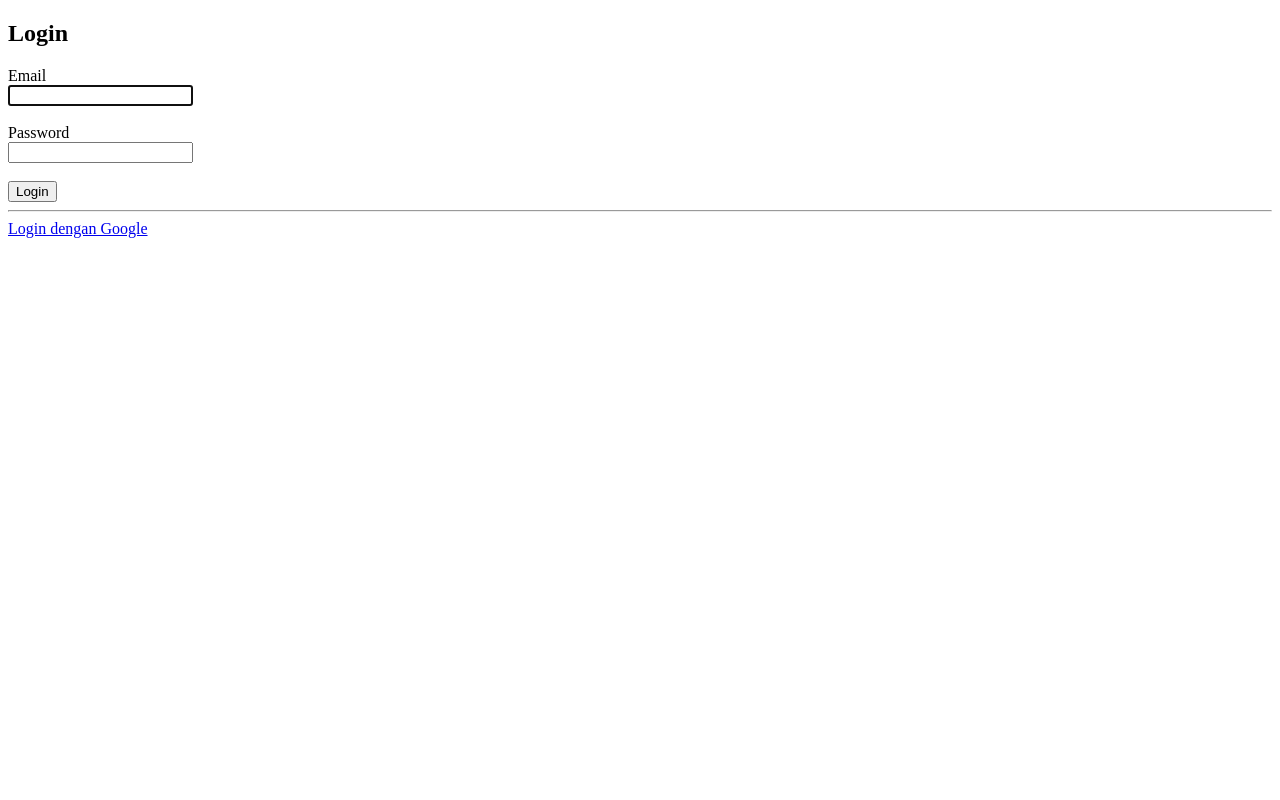
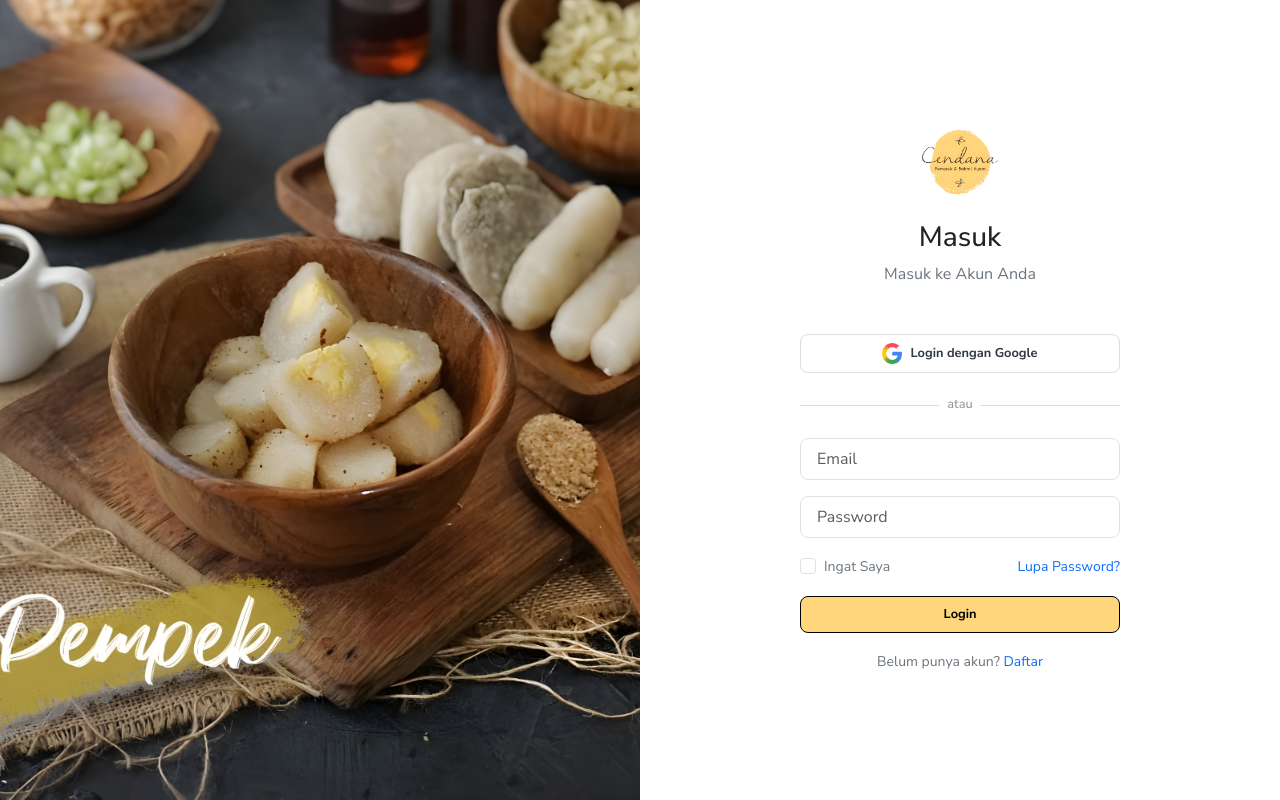
Before and after one commit to SukaMCD/Inceptum, a Laravel app: page /auth/login in a window 1280 px wide. Run offline with Laravel 12, Linux system fonts and the light colour scheme.

Commit message:
Login UI

```diff
--- /dev/null
+++ b/cendana/public/css/login.css
@@ -0,0 +1,84 @@
+@import url('https://fonts.googleapis.com/css2?family=Nunito+Sans:ital,opsz,wght@0,6..12,200..1000;1,6..12,200..1000&display=swap');
+
+.bg-holder {
+    position: absolute;
+    width: 100%;
+    min-height: 100%;
+    top: 0;
+    left: 0;
+    background-size: cover;
+    background-position: center;
+    background-image: url("../images/login_image.jpeg");
+    background-repeat: no-repeat;
+}
+
+body {
+    font-family: 'Nunito Sans', sans-serif;
+    background-color: #fff;
+}
+a img {
+    pointer-events: none;
+    user-select: none;
+}
+
+.button img {
+    pointer-events: none;
+    user-select: none;
+}
+
+.btn {
+    font-size: 0.8rem;
+    font-weight: 700;
+}
+
+.btn i {
+    vertical-align: text-top;
+}
+
+.btn-outline-custom {
+    color: #31374a;
+    border-color: #ddd;
+}
+
+.btn-outline-custom:hover {
+    color: #31374a;
+    border-color: #eee;
+    background-color: #eee;
+}
+
+.divider-content-center {
+    position: absolute;
+    top: 50%;
+    left: 50%;
+    transform: translate(-50%, -50%);
+    background-color: #fff;
+    padding-left: 0.5rem;
+    padding-right: 0.5rem;
+    background-color: #fff;
+    font-size: 0.8rem;
+    font-weight: 500;
+    color: #999;
+}
+
+.divider {
+    margin: 2rem 0;
+}
+
+a {
+    text-decoration: none;
+}
+
+a.biru:hover {
+    text-decoration: underline;
+}
+
+.btn-cendana {
+    background-color: #ffd67c;
+    border-color: #000;
+    color: #000;
+}
+
+.btn-cendana:hover {
+    background-color: #e7c271ff;
+    border-color: #000;
+}
--- a/cendana/resources/views/auth/login.blade.php
+++ b/cendana/resources/views/auth/login.blade.php
@@ -1,38 +1,83 @@
 <!DOCTYPE html>
-<html>
+<html lang="en">
+
 <head>
-    <title>Login</title>
+    <meta charset="UTF-8">
+    <meta name="viewport" content="width=device-width, initial-scale=1.0">
+    <title>Masuk ke Kedai Cendana</title>
+    <link href="https://cdn.jsdelivr.net/npm/bootstrap@5.3.8/dist/css/bootstrap.min.css" rel="stylesheet" integrity="sha384-sRIl4kxILFvY47J16cr9ZwB07vP4J8+LH7qKQnuqkuIAvNWLzeN8tE5YBujZqJLB" crossorigin="anonymous">
+    <link rel="stylesheet" href="{{ asset('css/login.css') }}">
 </head>
+
 <body>
+    <div class="row vh-100 g-0">
+        <!-- Gambar -->
+        <div class="col-lg-6 position-relative d-none d-lg-block">
+            <div class="bg-holder"></div>
+        </div>
+        <!-- Gambar -->
 
-    <h2>Login</h2>
+        <!-- Form Login -->
+        <div class="col-lg-6">
+            <div class="row align-items-center justify-content-center h-100 g-0 px-4 px-sm-0">
+                <div class="col col-sm-6 col-lg-7 col-xl-6">
 
-    {{-- Login manual --}}
-    <form method="POST" action="{{ route('login') }}">
-        @csrf
-        <div>
-            <label for="email">Email</label><br>
-            <input id="email" type="email" name="email" required autofocus>
+                    <!-- Logo -->
+                    <a class="d-flex justify-content-center mb-4">
+                        <img src="{{ asset('images/logo_cendana.png') }}" alt="Kedai Cendana" width="80" draggable="false">
+                    </a>
+                    <!-- Logo -->
+
+                    <div class="text-center mb-5">
+                        <h3>Masuk</h3>
+                        <p class="text-secondary">Masuk ke Akun Anda</p>
+                    </div>
+
+                    <!-- Login Google -->
+                    <a href="{{ url('auth/redirect') }}" class="btn btn-lg btn-outline-custom w-100 d-flex align-items-center justify-content-center">
+                        <img src="{{ asset('images/google_logo.png') }}" alt="Google" width="20" class="me-2" draggable="false">
+                        Login dengan Google
+                    </a>
+
+                    <!-- Login Google -->
+
+                    <!-- Atau -->
+                    <div class="position-relative">
+                        <hr class="text-secondary divider">
+                        <div class="divider-content-center">atau</div>
+                        </hr>
+                    </div>
+                    <!-- Atau -->
+
+                    <!-- Form -->
+                    <form action="#">
+                        <div class="input-group mb-3">
+                            <input type="email" class="form-control form-control-lg fs-6" placeholder="Email" required>
+                        </div>
+                        <div class="input-group mb-3">
+                            <input type="password" class="form-control form-control-lg fs-6" placeholder="Password" required>
+                        </div>
+                        <div class="input-group mb-3 d-flex justify-content-between">
+                            <div class="form-check">
+                                <input type="checkbox" class="form-check-input" id="formCheck">
+                                <label for="formCheck" class="form-check-label text-secondary"><small>Ingat Saya</small></label>
+                            </div>
+                            <div>
+                                <small><a href="#" class="biru">Lupa Password?</a></small>
+                            </div>
+                        </div>
+                        <button class="btn btn-cendana btn-lg w-100 mb-3">Login</button>
+                    </form>
+                    <!-- Form -->
+                    <div class="text-center">
+                        <small class="text-secondary">Belum punya akun? <a href="#" class="biru">Daftar</a></small>
+                    </div>
+                </div>
+            </div>
         </div>
-        <br>
 
-        <div>
-            <label for="password">Password</label><br>
-            <input id="password" type="password" name="password" required>
-        </div>
-        <br>
+    </div>
+</body>
+<script src="https://cdn.jsdelivr.net/npm/bootstrap@5.3.8/dist/js/bootstrap.bundle.min.js" integrity="sha384-FKyoEForCGlyvwx9Hj09JcYn3nv7wiPVlz7YYwJrWVcXK/BmnVDxM+D2scQbITxI" crossorigin="anonymous"></script>
 
-        <div>
-            <button type="submit">Login</button>
-        </div>
-    </form>
-
-    <hr>
-
-    {{-- Login dengan Google --}}
-    <div>
-        <a href="{{ url('auth/redirect') }}">Login dengan Google</a>
-    </div>
-
-</body>
 </html>
```
Also changed, not shown: cendana/public/images/google_logo.png (added), cendana/public/images/login_image.jpeg (added), cendana/public/images/logo_cendana.png (added).
